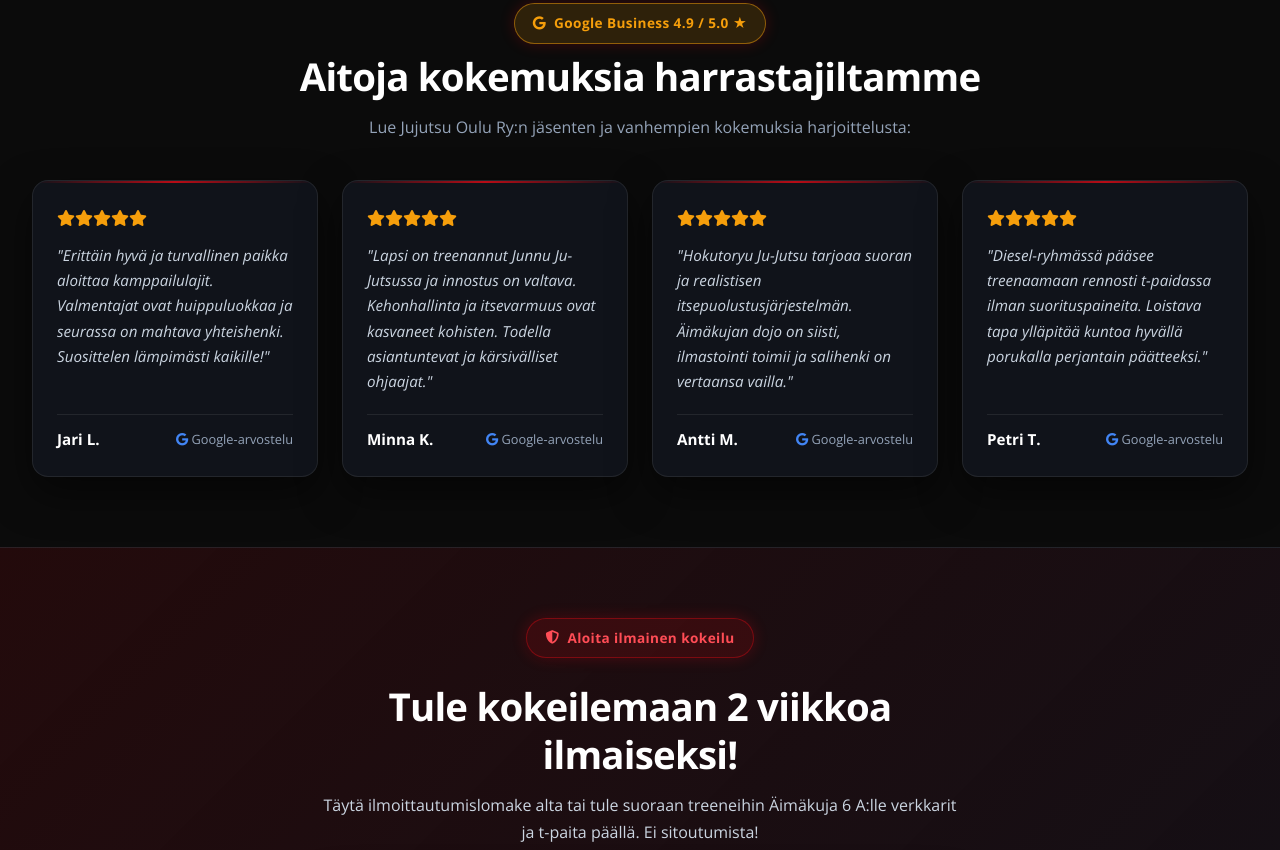
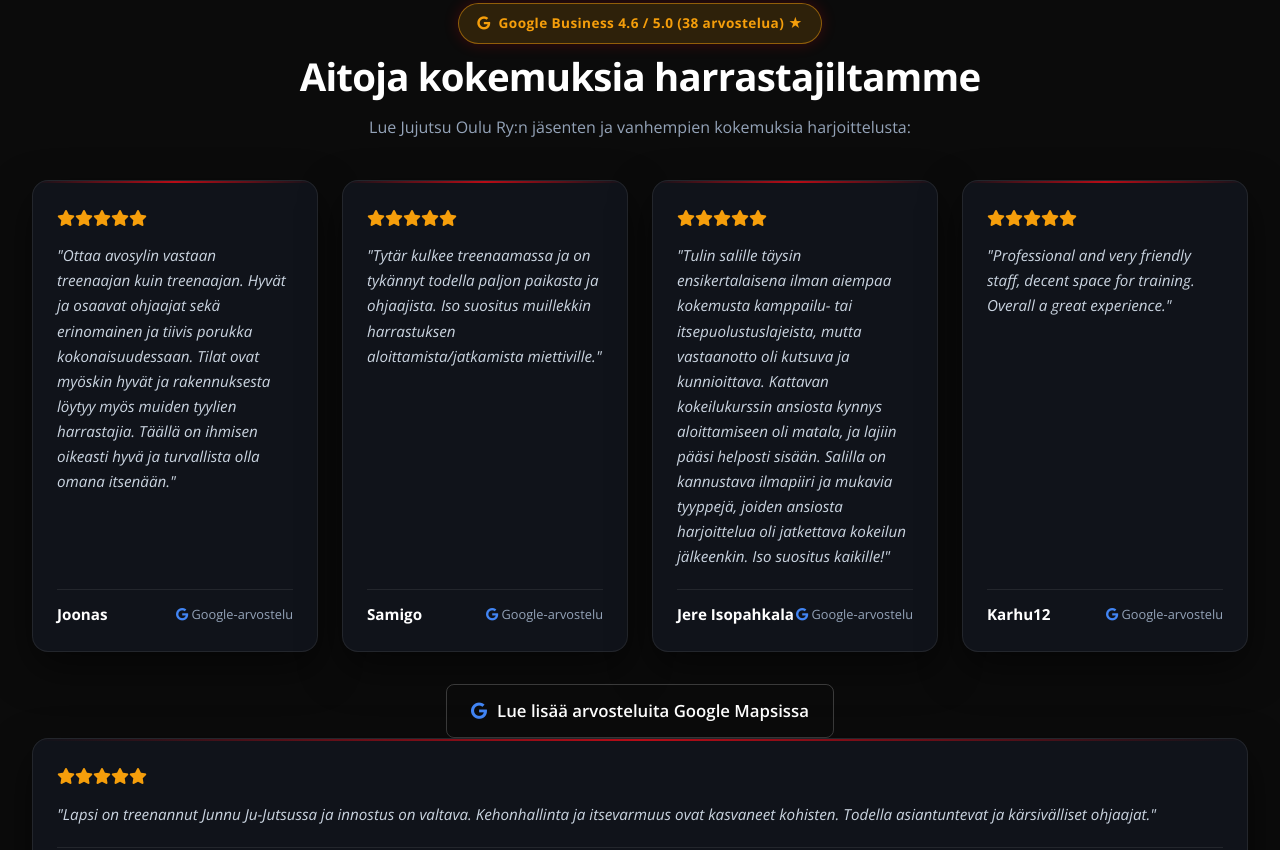
Before and after one commit to tftsakkinen-collab/oulun-jujutsu-redesign, a plain HTML site: page index.html in a window 1280 px wide. Shown: the part 2530-3380 px from the top of the page. Drawn offline with nearby package versions, Linux system fonts and the light colour scheme.

Commit message:
feat(reviews): update to real Google Business Profile reviews (Joonas, Samigo, Jere Isopahkala, Karhu12) with link to Google Maps

```diff
--- a/index.html
+++ b/index.html
@@ -325,29 +325,85 @@
       <div class="container">
         <div class="section-header" style="text-align: center; margin-bottom: 40px;">
           <span class="badge" style="background: rgba(245, 158, 11, 0.15); border-color: rgba(245, 158, 11, 0.5); color: #f59e0b;">
-            <i class="fa-brands fa-google"></i> Google Business 4.9 / 5.0 ★
+            <i class="fa-brands fa-google"></i> Google Business 4.6 / 5.0 (38 arvostelua) ★
           </span>
           <h2 class="section-title" style="font-size: 2.2rem; margin-top: 8px;">Aitoja kokemuksia harrastajiltamme</h2>
           <p style="margin: 0 auto;">Lue Jujutsu Oulu Ry:n jäsenten ja vanhempien kokemuksia harjoittelusta:</p>
         </div>
 
+
         <div style="display: grid; grid-template-columns: repeat(auto-fit, minmax(280px, 1fr)); gap: 24px;">
 
-          <!-- Review 1 -->
+          <!-- Review 1: Joonas -->
           <div class="glass-panel" style="padding: 24px; display: flex; flex-direction: column; justify-content: space-between; border: 1px solid var(--border-glass);">
             <div>
               <div style="color: #f59e0b; margin-bottom: 12px; font-size: 1rem;">
                 <i class="fa-solid fa-star"></i><i class="fa-solid fa-star"></i><i class="fa-solid fa-star"></i><i class="fa-solid fa-star"></i><i class="fa-solid fa-star"></i>
               </div>
               <p style="font-size: 0.95rem; color: #cbd5e1; line-height: 1.65; font-style: italic; margin-bottom: 20px;">
-                "Erittäin hyvä ja turvallinen paikka aloittaa kamppailulajit. Valmentajat ovat huippuluokkaa ja seurassa on mahtava yhteishenki. Suosittelen lämpimästi kaikille!"
+                "Ottaa avosylin vastaan treenaajan kuin treenaajan. Hyvät ja osaavat ohjaajat sekä erinomainen ja tiivis porukka kokonaisuudessaan. Tilat ovat myöskin hyvät ja rakennuksesta löytyy myös muiden tyylien harrastajia. Täällä on ihmisen oikeasti hyvä ja turvallista olla omana itsenään."
               </p>
             </div>
             <div style="display: flex; align-items: center; justify-content: space-between; border-top: 1px solid var(--border-glass); padding-top: 12px;">
-              <strong style="color: #fff; font-size: 0.95rem;">Jari L.</strong>
+              <strong style="color: #fff; font-size: 0.95rem;">Joonas</strong>
               <span style="font-size: 0.8rem; color: #94a3b8;"><i class="fa-brands fa-google" style="color: #4285F4;"></i> Google-arvostelu</span>
             </div>
           </div>
+
+          <!-- Review 2: Samigo -->
+          <div class="glass-panel" style="padding: 24px; display: flex; flex-direction: column; justify-content: space-between; border: 1px solid var(--border-glass);">
+            <div>
+              <div style="color: #f59e0b; margin-bottom: 12px; font-size: 1rem;">
+                <i class="fa-solid fa-star"></i><i class="fa-solid fa-star"></i><i class="fa-solid fa-star"></i><i class="fa-solid fa-star"></i><i class="fa-solid fa-star"></i>
+              </div>
+              <p style="font-size: 0.95rem; color: #cbd5e1; line-height: 1.65; font-style: italic; margin-bottom: 20px;">
+                "Tytär kulkee treenaamassa ja on tykännyt todella paljon paikasta ja ohjaajista. Iso suositus muillekkin harrastuksen aloittamista/jatkamista miettiville."
+              </p>
+            </div>
+            <div style="display: flex; align-items: center; justify-content: space-between; border-top: 1px solid var(--border-glass); padding-top: 12px;">
+              <strong style="color: #fff; font-size: 0.95rem;">Samigo</strong>
+              <span style="font-size: 0.8rem; color: #94a3b8;"><i class="fa-brands fa-google" style="color: #4285F4;"></i> Google-arvostelu</span>
+            </div>
+          </div>
+
+          <!-- Review 3: Jere Isopahkala -->
+          <div class="glass-panel" style="padding: 24px; display: flex; flex-direction: column; justify-content: space-between; border: 1px solid var(--border-glass);">
+            <div>
+              <div style="color: #f59e0b; margin-bottom: 12px; font-size: 1rem;">
+                <i class="fa-solid fa-star"></i><i class="fa-solid fa-star"></i><i class="fa-solid fa-star"></i><i class="fa-solid fa-star"></i><i class="fa-solid fa-star"></i>
+              </div>
+              <p style="font-size: 0.95rem; color: #cbd5e1; line-height: 1.65; font-style: italic; margin-bottom: 20px;">
+                "Tulin salille täysin ensikertalaisena ilman aiempaa kokemusta kamppailu- tai itsepuolustuslajeista, mutta vastaanotto oli kutsuva ja kunnioittava. Kattavan kokeilukurssin ansiosta kynnys aloittamiseen oli matala, ja lajiin pääsi helposti sisään. Salilla on kannustava ilmapiiri ja mukavia tyyppejä, joiden ansiosta harjoittelua oli jatkettava kokeilun jälkeenkin. Iso suositus kaikille!"
+              </p>
+            </div>
+            <div style="display: flex; align-items: center; justify-content: space-between; border-top: 1px solid var(--border-glass); padding-top: 12px;">
+              <strong style="color: #fff; font-size: 0.95rem;">Jere Isopahkala</strong>
+              <span style="font-size: 0.8rem; color: #94a3b8;"><i class="fa-brands fa-google" style="color: #4285F4;"></i> Google-arvostelu</span>
+            </div>
+          </div>
+
+          <!-- Review 4: Karhu12 -->
+          <div class="glass-panel" style="padding: 24px; display: flex; flex-direction: column; justify-content: space-between; border: 1px solid var(--border-glass);">
+            <div>
+              <div style="color: #f59e0b; margin-bottom: 12px; font-size: 1rem;">
+                <i class="fa-solid fa-star"></i><i class="fa-solid fa-star"></i><i class="fa-solid fa-star"></i><i class="fa-solid fa-star"></i><i class="fa-solid fa-star"></i>
+              </div>
+              <p style="font-size: 0.95rem; color: #cbd5e1; line-height: 1.65; font-style: italic; margin-bottom: 20px;">
+                "Professional and very friendly staff, decent space for training. Overall a great experience."
+              </p>
+            </div>
+            <div style="display: flex; align-items: center; justify-content: space-between; border-top: 1px solid var(--border-glass); padding-top: 12px;">
+              <strong style="color: #fff; font-size: 0.95rem;">Karhu12</strong>
+              <span style="font-size: 0.8rem; color: #94a3b8;"><i class="fa-brands fa-google" style="color: #4285F4;"></i> Google-arvostelu</span>
+            </div>
+          </div>
+
+        </div>
+
+        <div style="text-align: center; margin-top: 32px;">
+          <a href="https://maps.google.com/?q=Jujutsu+Oulu+Ry" target="_blank" rel="noopener noreferrer" class="btn btn-outline" style="display: inline-flex; align-items: center; gap: 10px; padding: 12px 24px; border-radius: 8px; border: 1px solid rgba(255,255,255,0.2); color: #fff; text-decoration: none; font-weight: 600;"><i class="fa-brands fa-google" style="color: #4285F4;"></i> Lue lisää arvosteluita Google Mapsissa</a>
+        </div>
+
 
           <!-- Review 2 -->
           <div class="glass-panel" style="padding: 24px; display: flex; flex-direction: column; justify-content: space-between; border: 1px solid var(--border-glass);">
```
